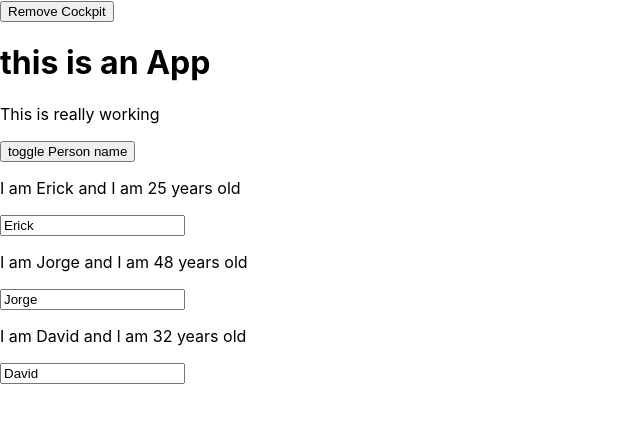
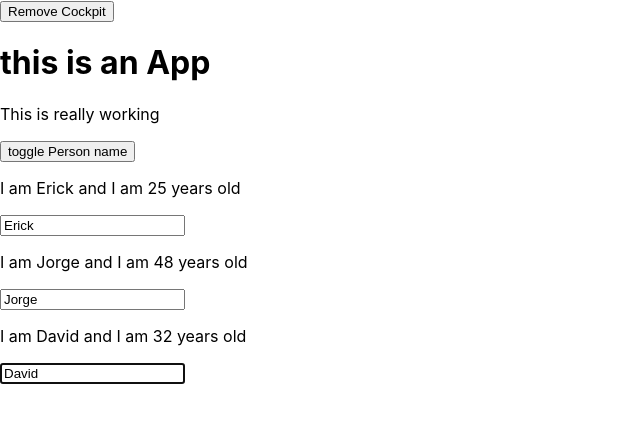
Before and after one commit to eum602/React-Internals, a React app: page / in a window 1280 px wide. Both pictures are taken after a click on the button "toggle Person name". Shown: the top 422 px of the page, without its empty margins (0-640 px from the left). Built offline with nearby package versions, Linux system fonts and the light colour scheme.

Commit message:
added a ref by passing a funtion to ref => this works similar to document.querySelector

```diff
--- a/src/components/Persons/Person/Person.js
+++ b/src/components/Persons/Person/Person.js
@@ -4,13 +4,20 @@ import classes from "./Person.css"
 import Aux from "../../../hoc/Aux"
 import withClass from "../../../hoc/withClass"
 class Person extends Component {
+    componentDidMount(){
+        this.inputEl.focus()
+    }
     render(){
         console.log('[Person.js] rendering...')
         return (
             <Aux>
                 <p onClick = {this.props.click}>I am {this.props.name} and I am {this.props.age} years old</p>
                 <p>{this.props.children}</p>
-                <input onChange = {this.props.changed} value = {this.props.name} />
+                <input
+                    onChange = {this.props.changed}
+                    value = {this.props.name}
+                    type="text"
+                    ref={inputEl=>{this.inputEl=inputEl}} />
             </Aux>
         )
     }
```
